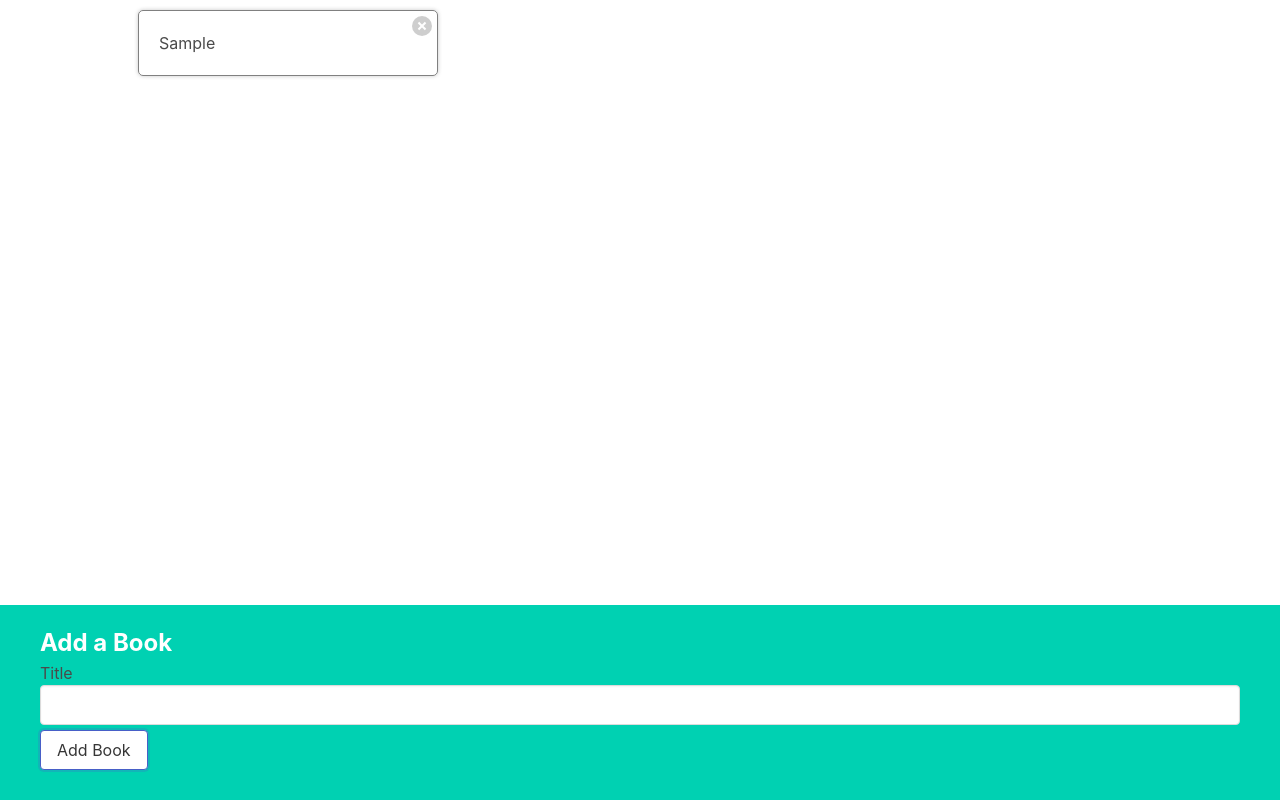
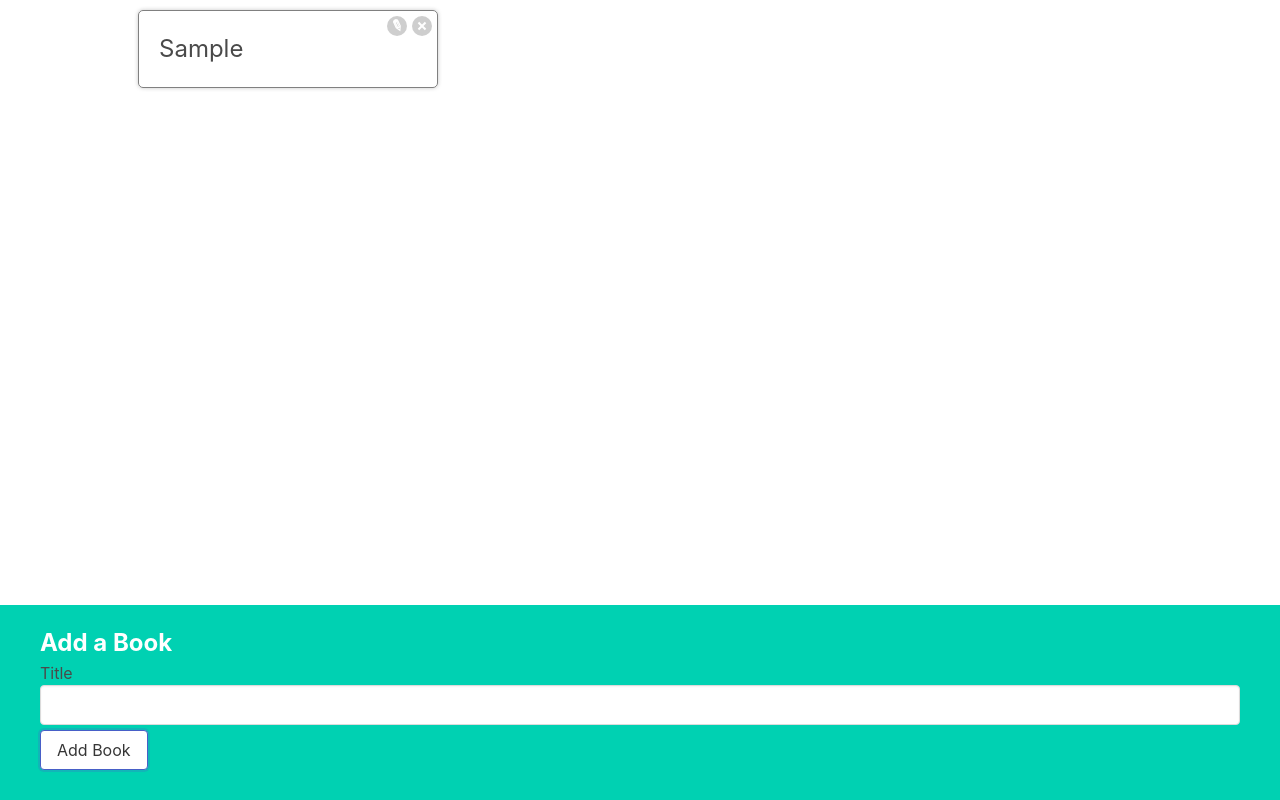
Before and after one commit to replayzor/books, a React (Vite) app: page / in a window 1280 px wide. Both pictures are taken after typing "Sample" into the empty fields and a click on the button "Add Book". Built offline with nearby package versions, Linux system fonts and the light colour scheme.

Commit message:
Add edit functionality

```diff
--- a/src/components/BookShow.jsx
+++ b/src/components/BookShow.jsx
@@ -1,13 +1,27 @@
+import { useState } from "react";
+
+// components
+import BookEdit from "./BookEdit";
+
 function BookShow({ book, deleteBookById }) {
-	const handleClick = () => {
+	const [showEdit, setShowEdit] = useState(false);
+
+	const handleEditClick = () => {
+		setShowEdit(!showEdit);
+	};
+
+	const handleDeleteClick = () => {
 		deleteBookById(book.id);
 	};
 
 	return (
 		<div className="book-show">
-			{book.title}
+			<div>{showEdit ? <BookEdit /> : <h3>{book.title}</h3>}</div>
 			<div className="actions">
-				<button className="delete" onClick={handleClick}>
+				<button className="edit" onClick={handleEditClick}>
+					Edit
+				</button>
+				<button className="delete" onClick={handleDeleteClick}>
 					Delete
 				</button>
 			</div>
```
